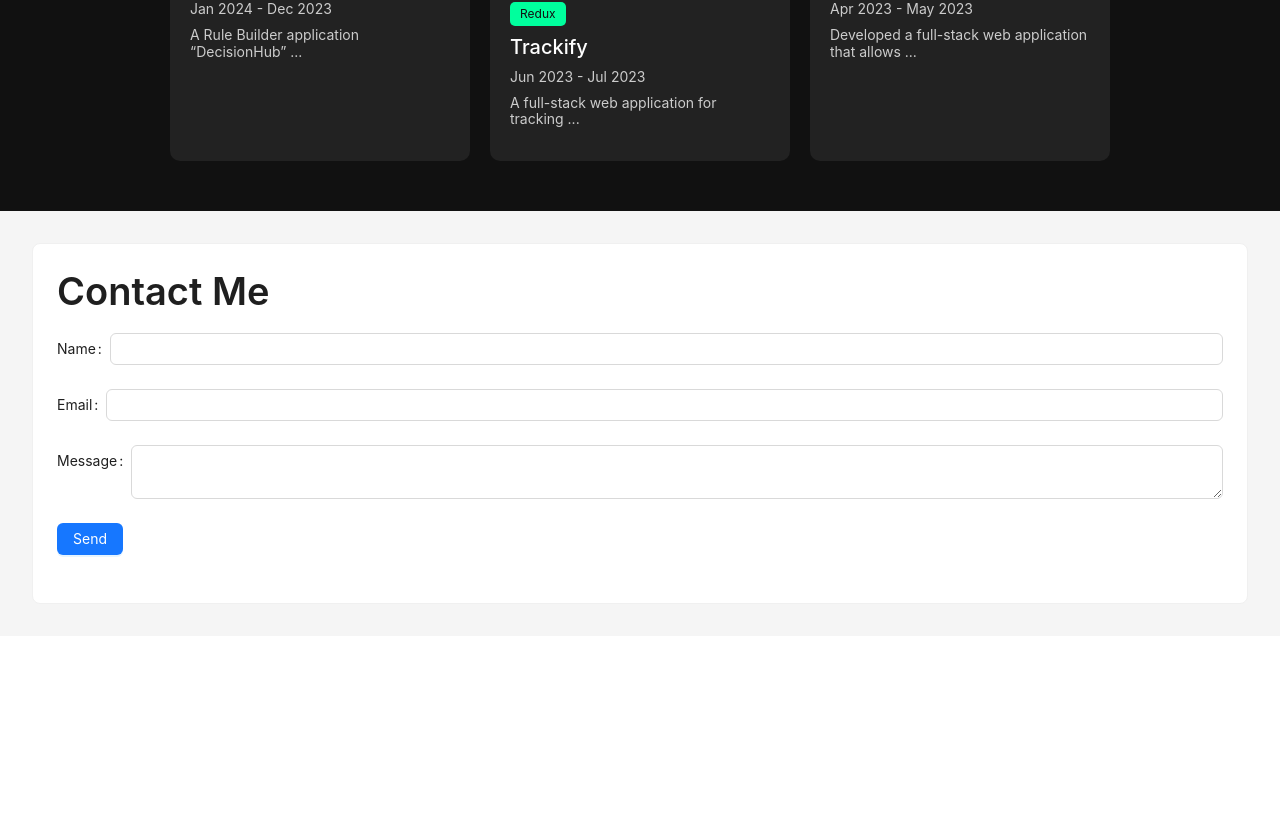
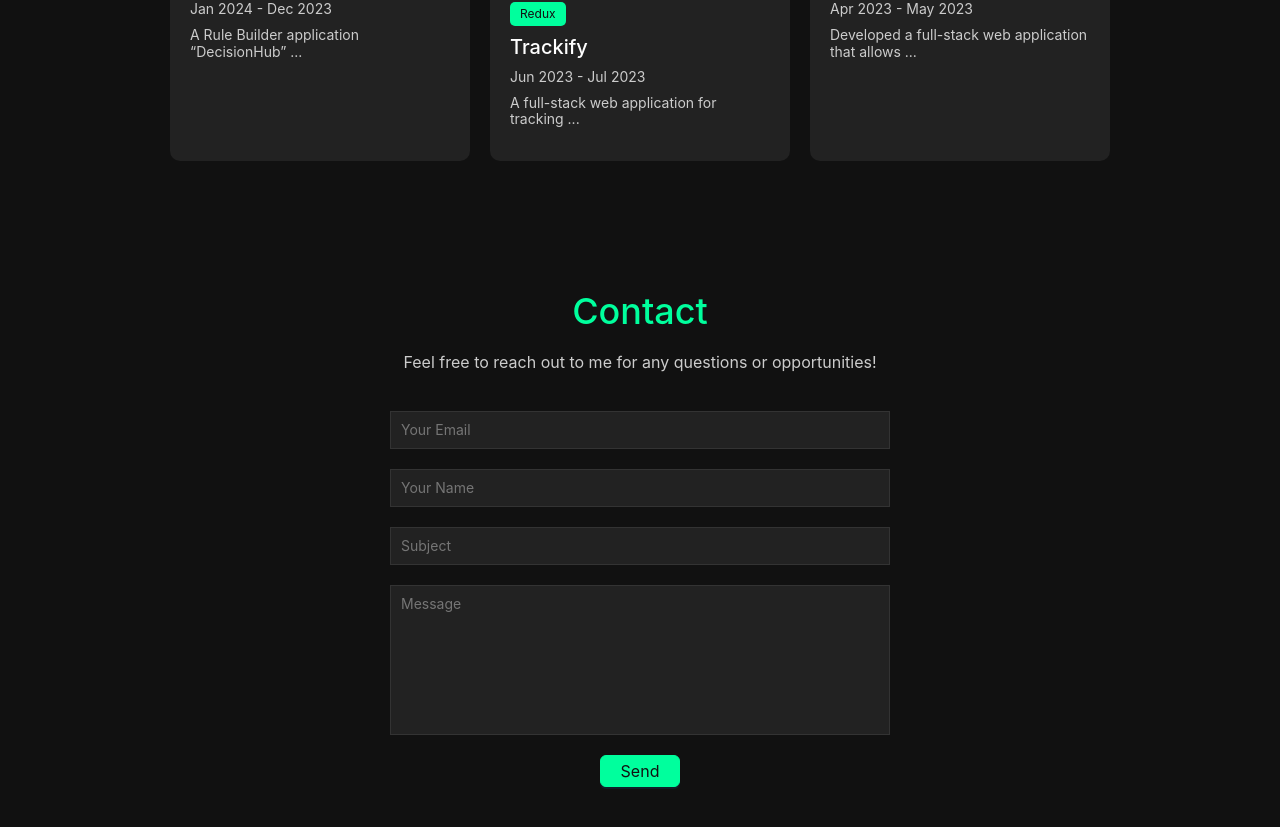
Before and after one commit to hirushan2001/portfolio, a React (Vite) app: page / in a window 1280 px wide. Shown: the part 2910-3737 px from the top of the page. Before the commit the page ends 3546 px from the top, so only its background shows below. Built offline with nearby package versions, Linux system fonts and the light colour scheme.

Commit message:
FM | add contact

```diff
--- /dev/null
+++ b/src/pages/Contact.css
@@ -0,0 +1,53 @@
+.contact-container {
+    background-color: #111;
+    color: #fff;
+    padding: 80px 50px;
+    text-align: center;
+  }
+
+  .contact-container h2 {
+    font-size: 36px;
+    margin-bottom: 20px;
+    color: #00ff9d;
+  }
+
+  .contact-container p {
+    font-size: 16px;
+    margin-bottom: 40px;
+    color: #ccc;
+  }
+
+  .contact-form {
+    display: flex;
+    flex-direction: column;
+    align-items: center;
+  }
+
+  .contact-form input,
+  .contact-form textarea {
+    width: 100%;
+    max-width: 500px;
+    padding: 10px;
+    margin-bottom: 20px;
+    background-color: #222;
+    border: 1px solid #333;
+    color: #fff;
+  }
+
+  .contact-form textarea {
+    height: 150px;
+    resize: none;
+  }
+
+  .send-btn {
+    background-color: #00ff9d !important;
+    border-color: #00ff9d !important;
+    color: #111 !important;
+    padding: 10px 20px !important;
+    font-size: 16px !important;
+    transition: all 0.3s ease;
+  }
+
+  .send-btn:hover {
+    background-color: #00cc7a !important;
+  }
--- a/src/pages/Contact.jsx
+++ b/src/pages/Contact.jsx
@@ -1,28 +1,19 @@
 import React from 'react';
-import { Card, Typography, Form, Input, Button } from 'antd';
-
-const { Title } = Typography;
+import { Button } from 'antd';
+import './Contact.css';
 
 const Contact = () => {
   return (
-    <div className="container" id="contact">
-      <Card>
-        <Title>Contact Me</Title>
-        <Form>
-          <Form.Item label="Name" name="name">
-            <Input />
-          </Form.Item>
-          <Form.Item label="Email" name="email">
-            <Input type="email" />
-          </Form.Item>
-          <Form.Item label="Message" name="message">
-            <Input.TextArea />
-          </Form.Item>
-          <Form.Item>
-            <Button type="primary" htmlType="submit">Send</Button>
-          </Form.Item>
-        </Form>
-      </Card>
+    <div className="contact-container">
+      <h2>Contact</h2>
+      <p>Feel free to reach out to me for any questions or opportunities!</p>
+      <form className="contact-form">
+        <input type="email" placeholder="Your Email" required />
+        <input type="text" placeholder="Your Name" required />
+        <input type="text" placeholder="Subject" required />
+        <textarea placeholder="Message" required></textarea>
+        <Button type="primary" htmlType="submit" className="send-btn">Send</Button>
+      </form>
     </div>
   );
 };
```
